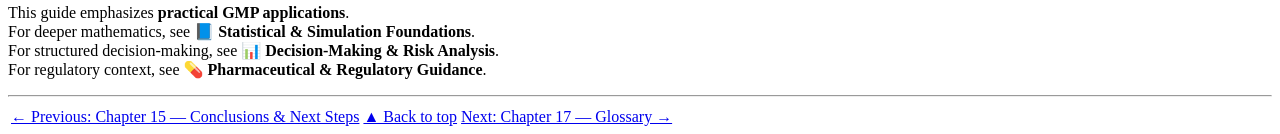
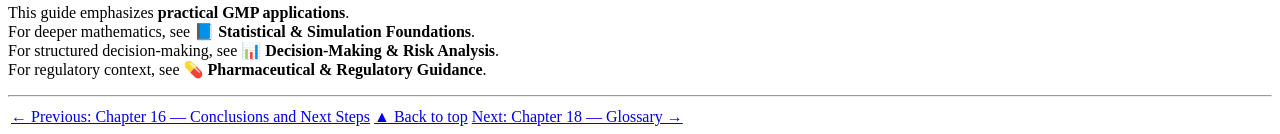
Before and after one commit to rbonfichi/monte-carlo-gmp-pharma, a Jekyll site: the page built from docs/chapters/chapter17_references.md, in a window 1280 px wide. Shown: the part 1467-1601 px from the top of the page. Built offline with Jekyll 4.4.1, drawn with Linux system fonts in a browser that asks for light colours; our own code applies the rules of GitHub Pages for plain Markdown files.

Commit message:
Update chapter17_references.md

```diff
--- a/docs/chapters/chapter17_references.md
+++ b/docs/chapters/chapter17_references.md
@@ -85,4 +85,4 @@ For regulatory context, see 💊 **Pharmaceutical & Regulatory Guidance**.
 
 ---
 
-[← Previous: Chapter 15 — Conclusions & Next Steps](chapter15_conclusions-nextsteps.md) | [▲ Back to top](../#table-of-contents) | [Next: Chapter 17 — Glossary →](chapter17_glossary.md)
+[← Previous: Chapter 16 — Conclusions and Next Steps](chapter16_conclusions-nextsteps.md) | [▲ Back to top](../#table-of-contents) | [Next: Chapter 18 — Glossary →](chapter18_glossary.md)
```
